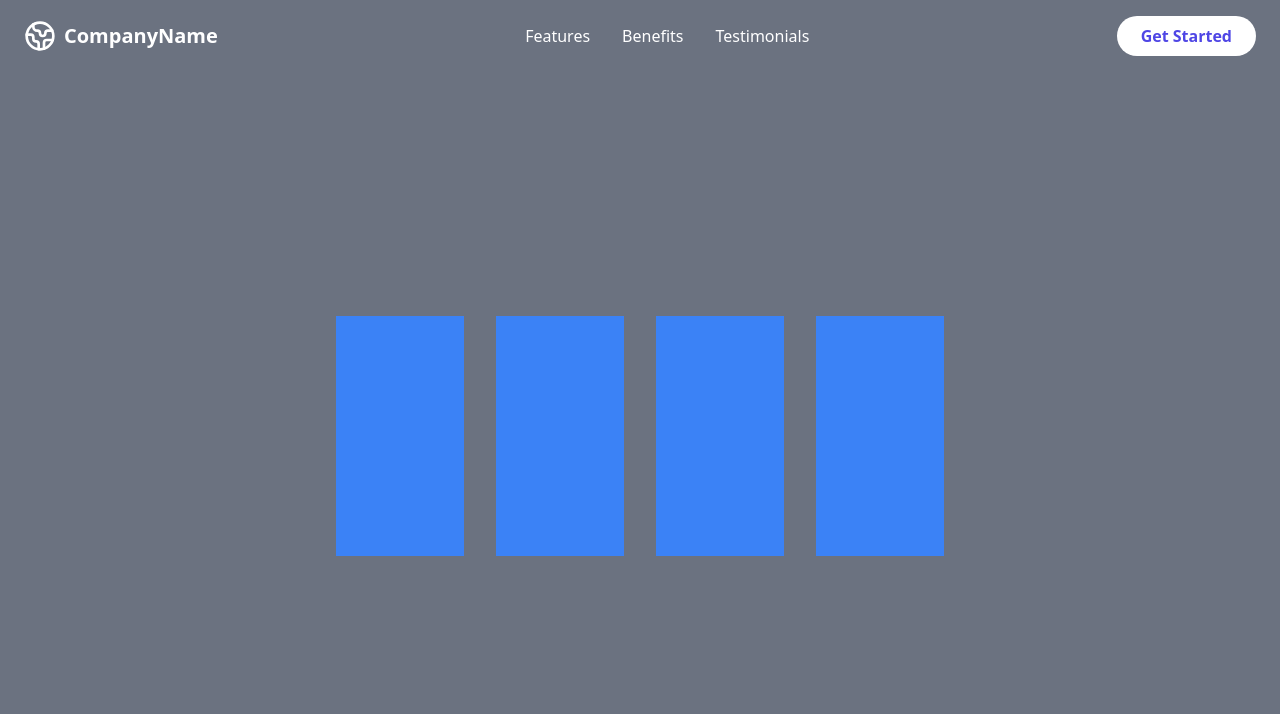
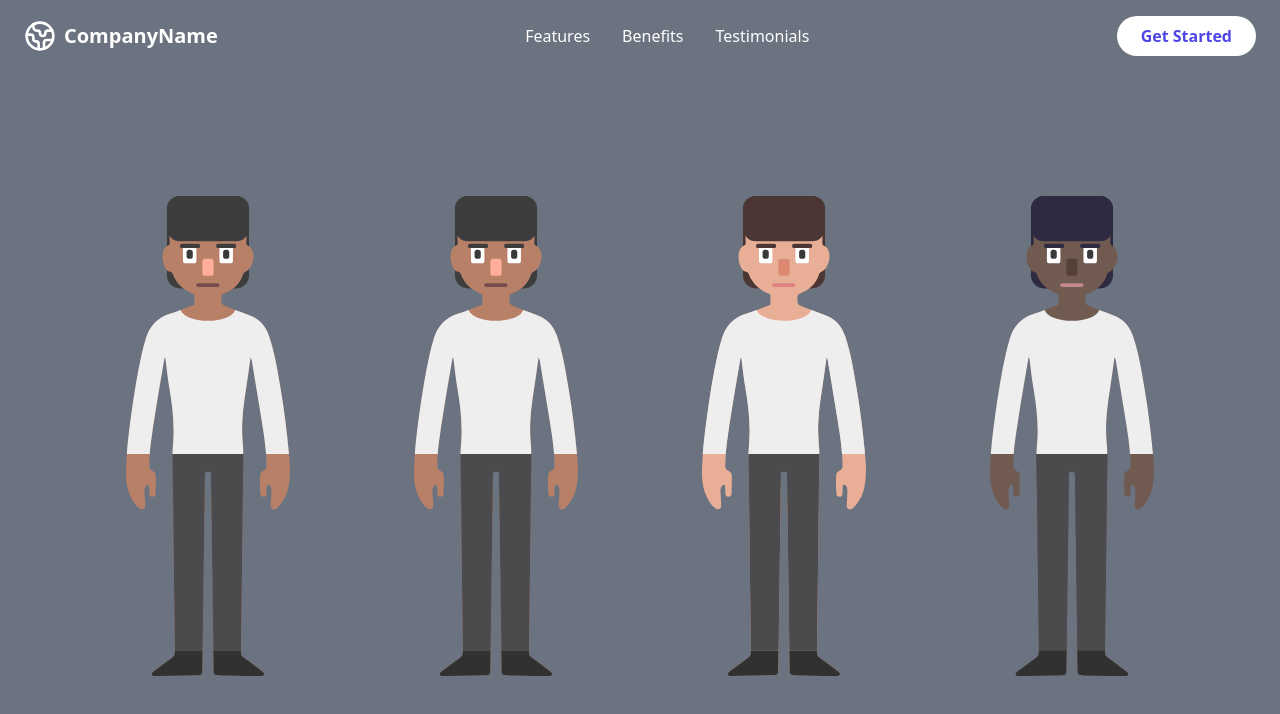
Before and after one commit to ArthemisDesign/Owl, a React (Vite) app: page / in a window 1280 px wide. Shown: the top 714 px of the page. Built offline with nearby package versions, Linux system fonts and the light colour scheme.

Commit message:
OWLERT1.2

```diff
--- a/src/App.tsx
+++ b/src/App.tsx
@@ -3,12 +3,26 @@ import { Globe2 } from 'lucide-react';
 import Rectangle from './components/Rectangle';
 import CustomCursor from './components/CustomCursor';
 
+const GUY_SVGS = ['GUY1.svg', 'GUY2.svg', 'GUY3.svg', 'GUY4.svg', 'GUY5.svg'];
+
+function getRandomGuySvg() {
+  return GUY_SVGS[Math.floor(Math.random() * GUY_SVGS.length)];
+}
+
 function App() {
   const [position, setPosition] = useState({ x: 0, y: 0 });
-  const [rectangles, setRectangles] = useState(['trust', 'rug', 'trust', 'trust']);
+  const [rectangles, setRectangles] = useState([
+    { atr: 'trust', parentSvg: '' },
+    { atr: 'rug', parentSvg: '' },
+    { atr: 'trust', parentSvg: '' },
+    { atr: 'trust', parentSvg: '' },
+  ]);
 
   useEffect(() => {
-    const shuffleArray = (array: string[]) => {
+    // Assign a random GUY svg to each rectangle
+    const withSvgs = rectangles.map(rect => ({ ...rect, parentSvg: getRandomGuySvg() }));
+    // Shuffle the array
+    const shuffleArray = (array) => {
       const newArray = [...array];
       for (let i = newArray.length - 1; i > 0; i--) {
         const j = Math.floor(Math.random() * (i + 1));
@@ -16,7 +30,7 @@ function App() {
       }
       return newArray;
     };
-    setRectangles(shuffleArray(rectangles));
+    setRectangles(shuffleArray(withSvgs));
     // eslint-disable-next-line react-hooks/exhaustive-deps
   }, []);
 
@@ -48,8 +62,8 @@ function App() {
         </nav>
 
         <div className="container mx-auto px-6 text-center flex-grow flex flex-row justify-center items-center">
-          {rectangles.map((atr, index) => (
-            <Rectangle key={index} atr={atr as 'rug' | 'trust'} position={position} />
+          {rectangles.map((rect, index) => (
+            <Rectangle key={index} atr={rect.atr as 'rug' | 'trust'} parentSvg={rect.parentSvg} position={position} />
           ))}
         </div>
       </header>
--- a/src/components/Rectangle.tsx
+++ b/src/components/Rectangle.tsx
@@ -1,12 +1,12 @@
-import React, { useState, useRef, useEffect } from 'react';
+import React, { useRef, useEffect, useState } from 'react';
 
 interface RectangleProps {
   atr: 'rug' | 'trust';
+  parentSvg: string;
   position: { x: number; y: number };
 }
 
-const Rectangle: React.FC<RectangleProps> = ({ atr, position }) => {
-  const colorClass = atr === 'trust' ? 'bg-green-500' : 'bg-red-500';
+const Rectangle: React.FC<RectangleProps> = ({ atr, parentSvg, position }) => {
   const containerRef = useRef<HTMLDivElement>(null);
   const [relativePosition, setRelativePosition] = useState({ x: -100, y: -100 });
 
@@ -20,30 +20,42 @@ const Rectangle: React.FC<RectangleProps> = ({ atr, position }) => {
     }
   }, [position]);
 
+  const childSvg = atr === 'trust' ? 'TRUST.svg' : 'RUG.svg';
+
   return (
     <div
       ref={containerRef}
-      className="relative w-32 h-60 m-4 cursor-none"
+      className="relative w-64 h-[30rem] m-4 cursor-none"
       onMouseLeave={() => {
         setRelativePosition({ x: -100, y: -100 });
       }}
       data-atr={atr}
     >
-      <div className="absolute inset-0 bg-blue-500"></div>
+      {/* Parent SVG */}
+      <img
+        src={`/${parentSvg}`}
+        alt="parent"
+        className="absolute inset-0 w-full h-full object-contain"
+        draggable={false}
+      />
+      {/* Child SVG revealed by mask */}
       <div
-        className={`absolute inset-0 ${colorClass} flex items-center justify-center`}
+        className="absolute inset-0 flex items-center justify-center"
         style={{
-          maskImage: 'radial-gradient(circle 32px at center, black 100%, transparent 0)',
-          WebkitMaskImage: 'radial-gradient(circle 32px at center, black 100%, transparent 0)',
-          maskPosition: `${relativePosition.x - 32}px ${relativePosition.y - 32}px`,
-          WebkitMaskPosition: `${relativePosition.x - 32}px ${relativePosition.y - 32}px`,
+          maskImage: 'radial-gradient(circle 64px at center, black 100%, transparent 0)',
+          WebkitMaskImage: 'radial-gradient(circle 64px at center, black 100%, transparent 0)',
+          maskPosition: `${relativePosition.x - 64}px ${relativePosition.y - 64}px`,
+          WebkitMaskPosition: `${relativePosition.x - 64}px ${relativePosition.y - 64}px`,
           maskRepeat: 'no-repeat',
           WebkitMaskRepeat: 'no-repeat',
         }}
       >
-        <span className="text-white text-2xl font-bold uppercase">
-          {atr}
-        </span>
+        <img
+          src={`/${childSvg}`}
+          alt={atr}
+          className="w-full h-full object-contain"
+          draggable={false}
+        />
       </div>
     </div>
   );
```
